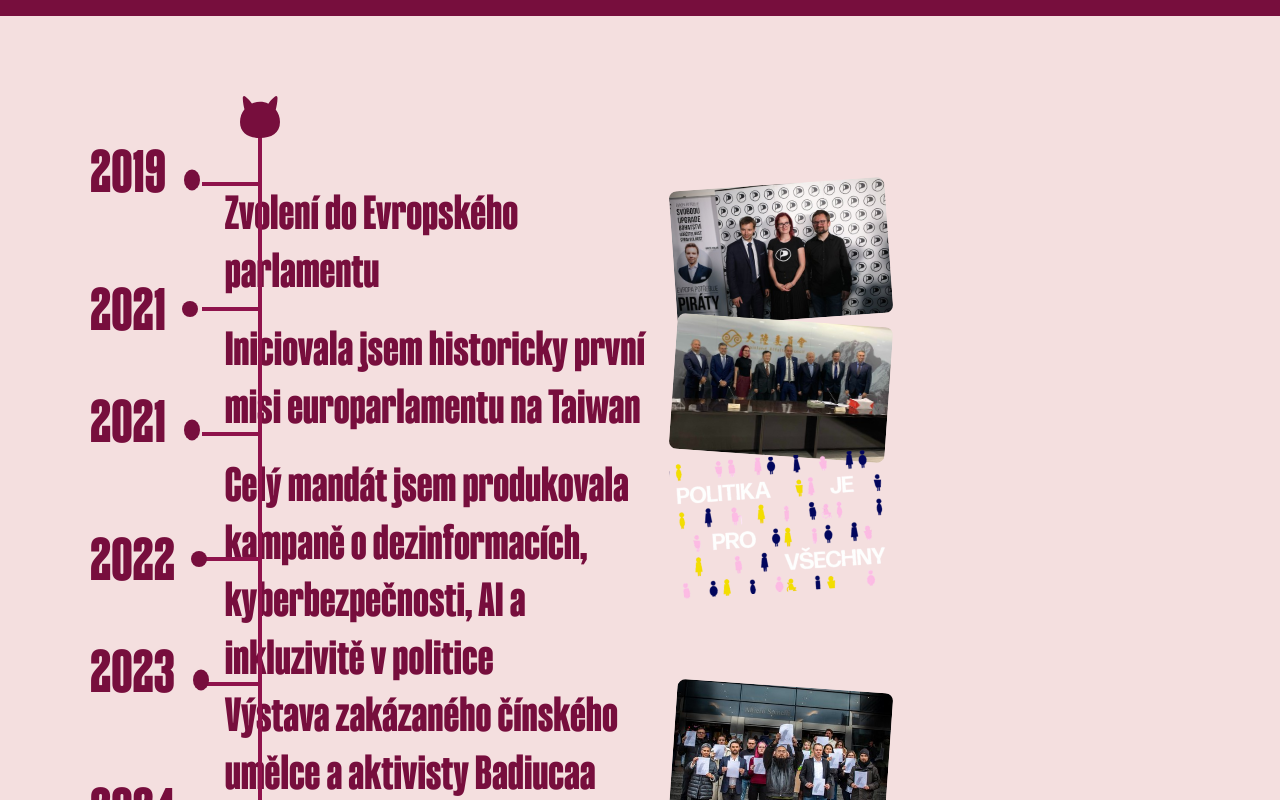
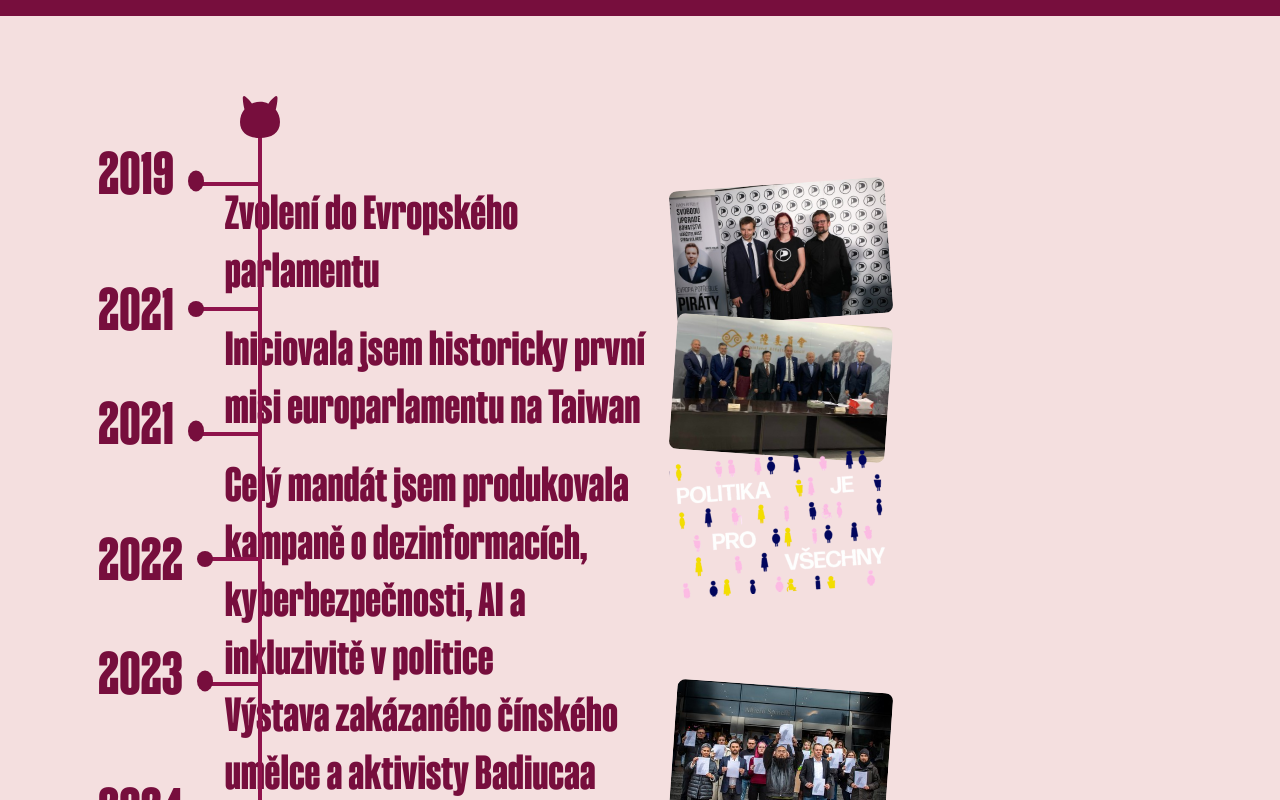
Before and after one commit to caroluxurians/mgreg, a Next.js app: page /o-mne in a window 1280 px wide. Shown: the part 820-1620 px from the top of the page. Built offline with nearby package versions, Linux system fonts and the light colour scheme.

Commit message:
md timeline bulletpoints layout fix

```diff
--- a/app/(sections)/o-mne/TimelineBulletPoint.tsx
+++ b/app/(sections)/o-mne/TimelineBulletPoint.tsx
@@ -10,14 +10,26 @@ type TimelineBulletPointProps = {
 const TimelineBulletPoint = ({ shape, styles = "", year = "2018" }: TimelineBulletPointProps) => {
   return (
     <div className={classNames(`flex items-center h-20 ${styles} relative`)}>
-      <div className={classNames("flex gap-3 lg:gap-4 2xl:gap-7", shape === "ellipse" ? "items-baseline mb-2 sm:mb-2.5 md:mb-3.5 lg:mb-6.5 2xl:mb-10 3xl:mb-11" : "items-center")}>
-        <div className="font-heading text-3xl sm:text-4xl lg:text-5xl xl:text-6xl 2xl:text-7xl 3xl:text-8xl">
+      <div className={classNames(
+        "flex gap-3 lg:gap-4 2xl:gap-7",
+        shape === "ellipse"
+          ? "items-baseline mb-2 sm:mb-2.5 md:mb-3.5 md:ml-2 lg:mb-6.5 2xl:mb-10 3xl:mb-11"
+          : "items-center md:ml-2",
+      )}
+      >
+        <div
+          className={classNames(
+            `font-heading text-3xl sm:text-4xl
+         lg:text-5xl xl:text-6xl 2xl:text-7xl 3xl:text-8xl`,
+            shape === "ellipse" ? "md:mt-1" : "",
+          )}
+        >
           {year}
         </div>
         <div className="w-2.5 z-2 xl:w-4 3xl:w-5">
           {shape === "ellipse"
-            ? <Image src="/ellipse-timeline.svg" height={25.598} width={20} alt="ellipse bullet point on timeline" className="sm:mb-0.25 md:ml-0.5" />
-            : <div className="w-2.5 h-2.5 rounded-full bg-medium-pink xl:w-4 xl:h-4 3xl:w-5 3xl:h-5" />}
+            ? <Image src="/ellipse-timeline.svg" height={25.598} width={20} alt="ellipse bullet point on timeline" className="sm:mb-0.25 md:-ml-0.5 md:mb-0.5" />
+            : <div className="w-2.5 h-2.5 rounded-full bg-medium-pink md:-ml-0.5 xl:w-4 xl:h-4 3xl:w-5 3xl:h-5" />}
         </div>
       </div>
       <div className="absolute left-14 z-0 w-8 h-1 bg-red-pink sm:w-10 sm:left-16 md:w-12 md:left-18 lg:w-14 lg:left-24 xl:left-28 2xl:w-16 2xl:left-38 3xl:w-19 3xl:left-43" />
```
